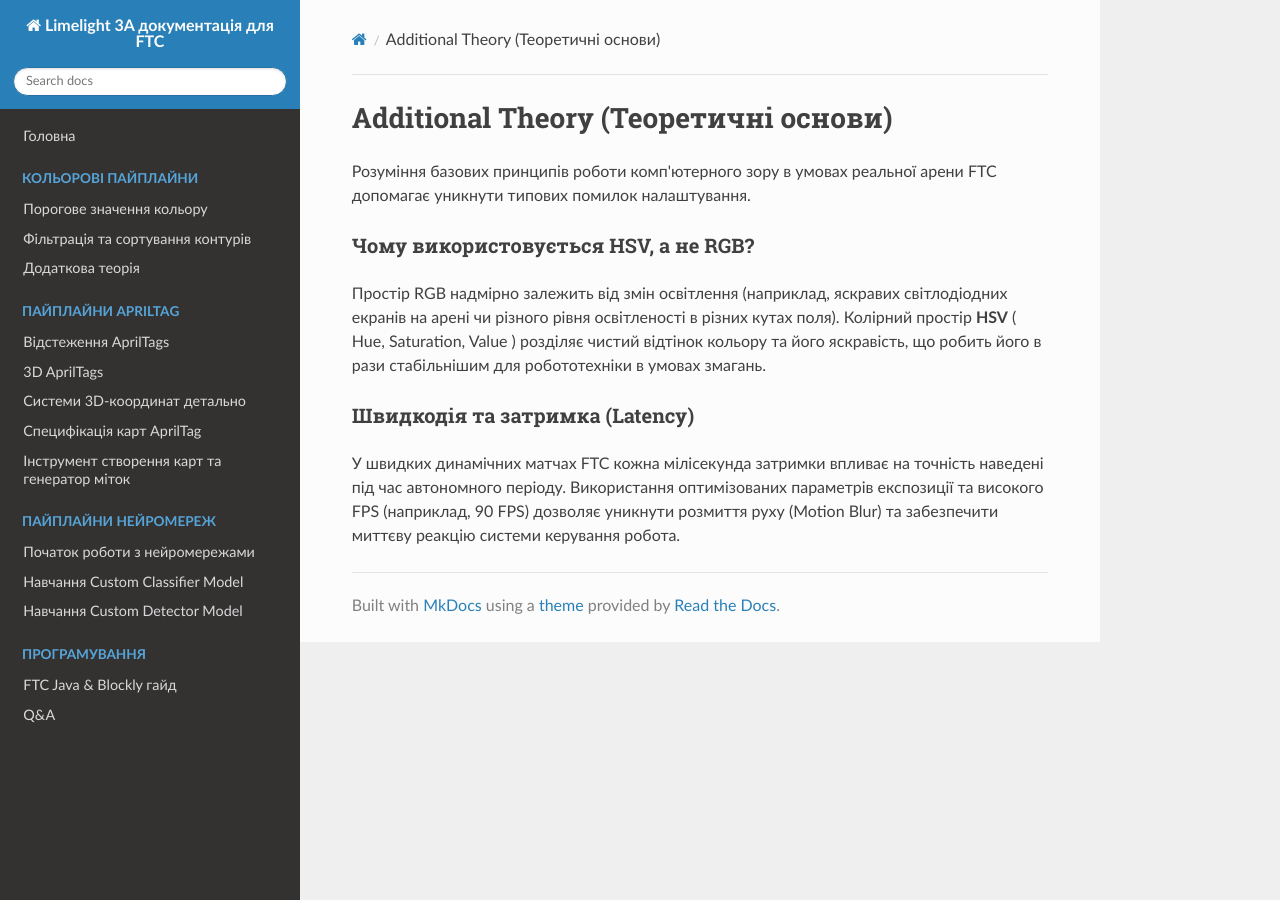
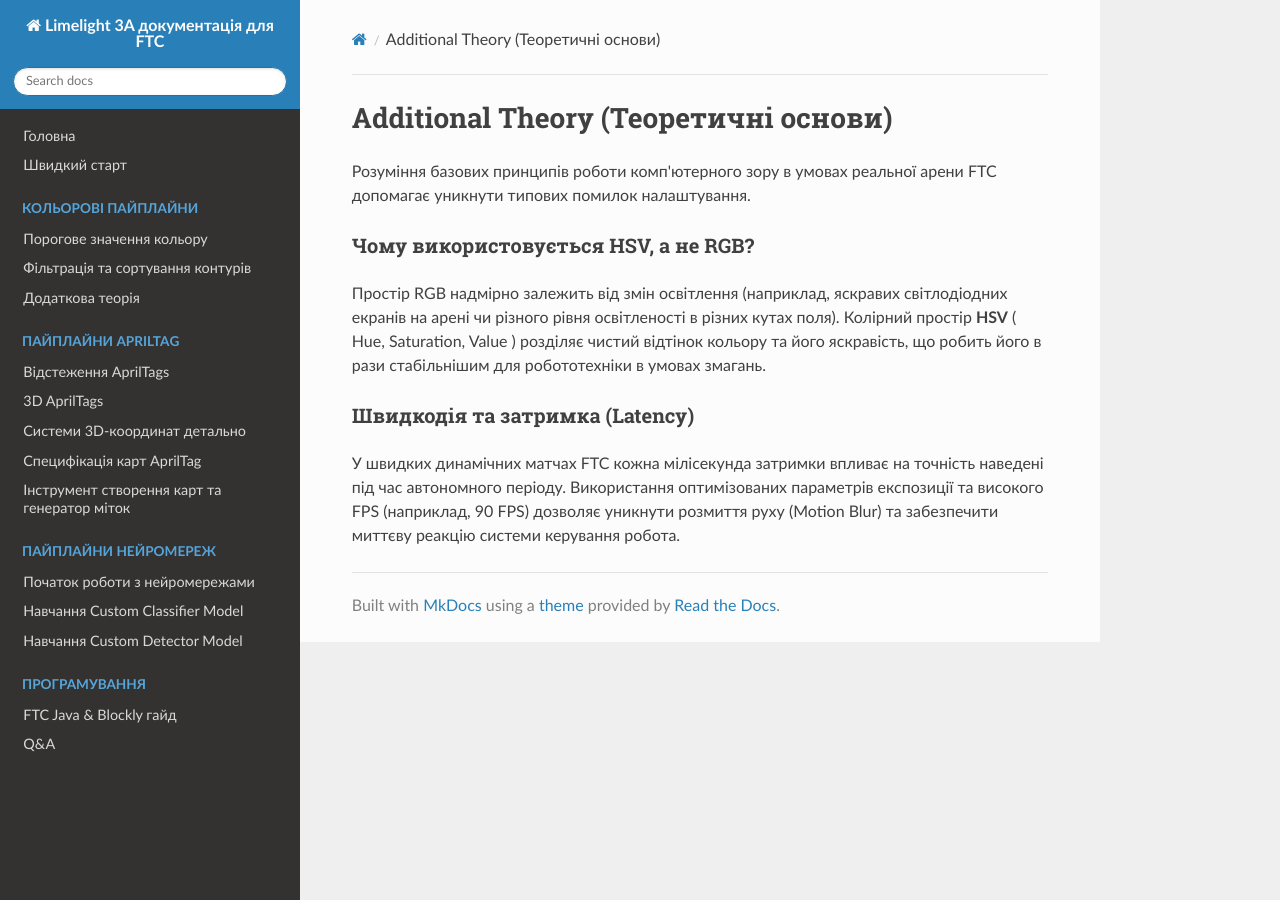
Before and after one commit to dicode19/Limelight-3A-Guide, an MkDocs documentation site: the page built from docs/retro-theory.md, in a window 1280 px wide. Built offline with MkDocs 1.6.1, drawn with Linux system fonts in a browser that asks for light colours; nearby versions of some CDN libraries.

Commit message:
Update mkdocs.yml

```diff
--- a/mkdocs.yml
+++ b/mkdocs.yml
@@ -11,7 +11,7 @@ markdown_extensions:
 
 nav:
   - Головна: index.md
-
+  - Швидкий старт: start.md
   - Кольорові пайплайни:
       - Порогове значення кольору: color/color-thresholding.md
       - Фільтрація та сортування контурів: color/contour-filtering.md
```
